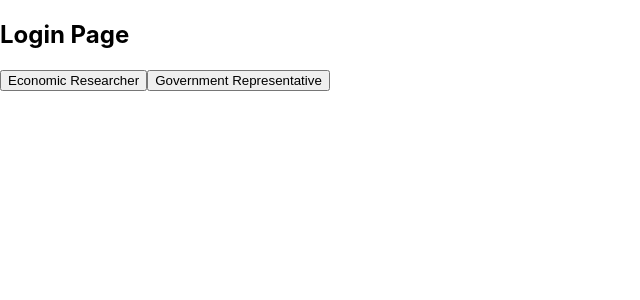
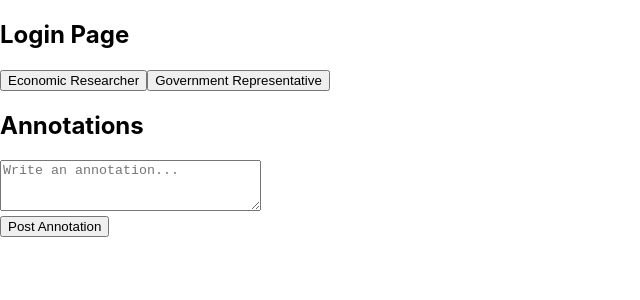
Before and after one commit to rayraysheng/hackathon-world-food-security-nutrition, a React (Create React App) app in the folder frontend/: page / in a window 1280 px wide. Shown: the top 300 px of the page, without its empty margins (0-640 px from the left). Built offline with nearby package versions, Linux system fonts and the light colour scheme.

Commit message:
annotations with temp. storage

```diff
--- a/frontend/src/App.js
+++ b/frontend/src/App.js
@@ -2,6 +2,7 @@ import React from 'react';
 import { BrowserRouter as Router, Route, Routes } from 'react-router-dom';
 import Login from './pages/Login';
 import Dashboard from './pages/Dashboard';
+import Annotation from './components/Annotation';
 
 function App() {
   return (
@@ -14,6 +15,12 @@ function App() {
           <Route path="/" element={<Login />} />
         </Routes>
       </div>
+
+      <div>
+        <Annotation content="This is an annotation!" position="top">
+          {/* Content to be annotated */}
+        </Annotation>
+      </div>
     </Router>
   );
 }
--- /dev/null
+++ b/frontend/src/components/Annotation.js
@@ -0,0 +1,52 @@
+import React, { useState } from 'react';
+
+// Annotation Component
+const Annotation = ({ text, author }) => {
+  return (
+    <div className="annotation">
+      <strong>{author}</strong>: {text}
+    </div>
+  );
+};
+
+// AnnotationBox Component
+const AnnotationBox = () => {
+  const [annotations, setAnnotations] = useState([]);
+  const [newAnnotation, setNewAnnotation] = useState('');
+
+  const handleAnnotationChange = (e) => {
+    setNewAnnotation(e.target.value);
+  };
+
+  const handleAnnotationSubmit = (e) => {
+    e.preventDefault();
+    if (newAnnotation.trim() !== '') {
+      const newAnnotations = [...annotations, { text: newAnnotation, author: 'E-Researcher' }];
+      setAnnotations(newAnnotations);
+      setNewAnnotation('');
+    }
+  };
+
+  return (
+    <div className="annotation-box">
+      <h2>Annotations</h2>
+      {annotations.map((annotation, index) => (
+        <Annotation key={index} text={annotation.text} author={annotation.author} />
+      ))}
+      <form onSubmit={handleAnnotationSubmit}>
+        <textarea
+          value={newAnnotation}
+          onChange={handleAnnotationChange}
+          placeholder="Write an annotation..."
+          rows="3"
+          cols="30"
+        >
+        </textarea>
+        <br />
+        <button type="submit">Post Annotation</button>
+      </form>
+    </div>
+  );
+};
+
+export default AnnotationBox;
```
